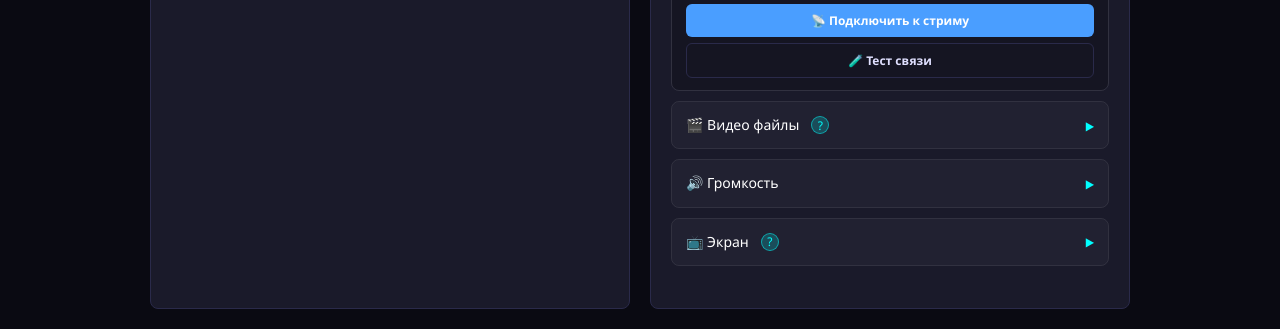
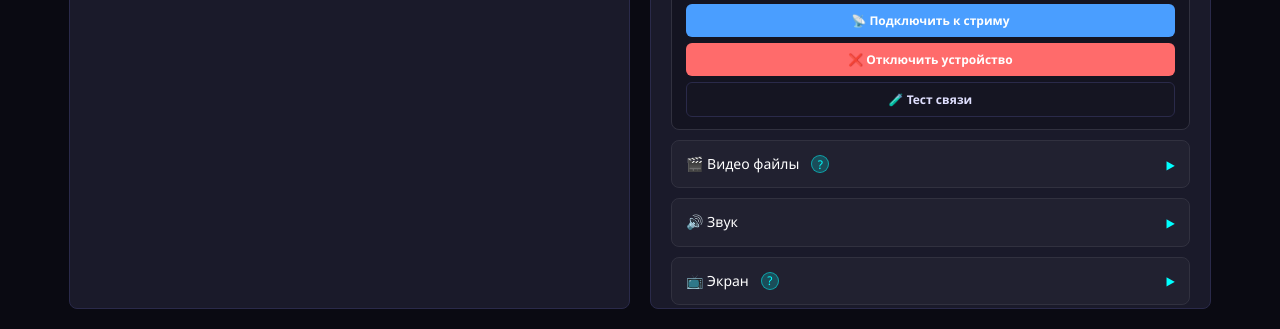
Before and after one commit to Mokrovi/forLift, a Python web app: template web/templates/index.html in a window 1280 px wide. Shown: the part 941-1270 px from the top of the page. Run offline with Jinja, Linux system fonts and the light colour scheme; the template is opened without the code that fills it, so the values that code supplies are empty.

Commit message:
кнопка отключения android + убрал громкость вэбки + микрофон вкл/выкл

```diff
--- a/web/static/js/main.js
+++ b/web/static/js/main.js
@@ -297,6 +297,24 @@
     }
 }
 
+async function disconnectAndroid() {
+    if (!selectedAndroidIp) {
+        alert('❌ Нет выбранного устройства');
+        return;
+    }
+
+    const ip = selectedAndroidIp;
+    selectedAndroidIp = null;
+
+    // Обновляем список
+    if (window.app && window.app.api) {
+        window.app.api.cachedIps = window.app.api.cachedIps.filter(i => i !== ip);
+    }
+    renderAndroidIpList(window.app.api.cachedIps || []);
+
+    alert(`✅ Устройство ${ip} отключено`);
+}
+
 async function testStreamConnection() {
     if (!selectedAndroidIp) {
         alert('❌ Сначала выберите устройство из списка');
@@ -477,6 +495,28 @@
     }
 }
 
+async function toggleMicrophone(mute) {
+    const micSelect = document.getElementById('microphone_name');
+    const micStatus = document.getElementById('micStatusValue');
+
+    if (micSelect) {
+        if (mute) {
+            // Запоминаем текущий микрофон и выключаем
+            micSelect.setAttribute('data-prev-value', micSelect.value);
+            micSelect.value = '';
+            if (micStatus) micStatus.textContent = 'Выкл';
+        } else {
+            // Восстанавливаем предыдущий микрофон
+            const prevValue = micSelect.getAttribute('data-prev-value') || '';
+            micSelect.value = prevValue;
+            if (micStatus) micStatus.textContent = 'Вкл';
+        }
+    }
+
+    // Если стрим уже запущен - перезапускаем с новыми настройками
+    console.log('Микрофон:', mute ? 'выключен' : 'включен');
+}
+
 async function setDisplayMode(mode) {
     if (!selectedAndroidIp) {
         alert('❌ Сначала выберите устройство');
@@ -501,26 +541,11 @@
     }
 }
 
-async function updateWebcamVolume(value) {
-    if (!selectedAndroidIp) return;
-
-    let targetIp = selectedAndroidIp;
-    if (!targetIp.includes(':')) {
-        targetIp = targetIp + ':8080';
+async function toggleWebcamVisibility(visible) {
+    if (!selectedAndroidIp) {
+        alert('❌ Сначала выберите устройство');
+        return;
     }
-
-    const display = document.getElementById('webcamVolumeValue');
-    if (display) display.textContent = `${value}%`;
-
-    try {
-        await window.app.api.setWebcamVolume(targetIp, value / 100);
-    } catch (error) {
-        console.error('Ошибка установки громкости:', error);
-    }
-}
-
-async function muteWebcam(mute) {
-    if (!selectedAndroidIp) return;
 
     let targetIp = selectedAndroidIp;
     if (!targetIp.includes(':')) {
@@ -528,21 +553,7 @@
     }
 
     try {
-        const volume = mute ? 0 : 100;
-        await window.app.api.setWebcamVolume(targetIp, volume / 100);
-        const display = document.getElementById('webcamVolumeValue');
-        const slider = document.getElementById('webcamVolume');
-
-        if (display) display.textContent = mute ? '0%' : '100%';
-        if (slider) slider.value = mute ? 0 : 100;
-    } catch (error) {
-        console.error('Ошибка:', error);
-    }
-}
-
-async function toggleWebcamVisibility(visible) {
-    try {
-        const result = await window.app.api.setWebcamVisibility(visible);
+        const result = await window.app.api.setWebcamVisibility(targetIp, visible);
         console.log(result.message);
     } catch (error) {
         alert('❌ Ошибка: ' + error.message);
--- a/web/templates/index.html
+++ b/web/templates/index.html
@@ -457,6 +457,9 @@
                                 <button type="button" onclick="sendStreamSignal()" class="btn btn-primary btn-sm w-100" style="margin-top:10px">
                                     📡 Подключить к стриму
                                 </button>
+                                <button type="button" onclick="disconnectAndroid()" class="btn btn-danger btn-sm w-100" style="margin-top:6px">
+                                    ❌ Отключить устройство
+                                </button>
                                 <button type="button" onclick="testStreamConnection()" class="btn btn-secondary btn-sm w-100" style="margin-top:6px">
                                     🧪 Тест связи
                                 </button>
@@ -495,7 +498,7 @@
                         <!-- Громкость -->
                         <div class="accordion-item" id="acc-volume">
                             <div class="accordion-header" onclick="toggleAccordion('volume')">
-                                <span class="accordion-title">🔊 Громкость</span>
+                                <span class="accordion-title">🔊 Звук</span>
                                 <span class="accordion-icon">▶</span>
                             </div>
                             <div class="accordion-content">
@@ -512,13 +515,12 @@
                                 </div>
                                 <div>
                                     <div style="display:flex;justify-content:space-between;margin-bottom:6px">
-                                        <span style="font-size:13px;color:#0ff">📷 Вебкамера:</span>
-                                        <span id="webcamVolumeValue" style="font-size:13px;color:#0ff;font-weight:600">100%</span>
+                                        <span style="font-size:13px;color:#0ff">🎤 Микрофон:</span>
+                                        <span id="micStatusValue" style="font-size:13px;color:#0ff;font-weight:600">Вкл</span>
                                     </div>
-                                    <input type="range" id="webcamVolume" min="0" max="100" value="100" class="volume-slider" oninput="updateWebcamVolume(this.value)">
-                                    <div style="display:flex;gap:6px;margin-top:6px;justify-content:flex-end">
-                                        <button type="button" onclick="muteWebcam(true)" class="btn btn-secondary btn-sm">🔇</button>
-                                        <button type="button" onclick="muteWebcam(false)" class="btn btn-secondary btn-sm">🔊</button>
+                                    <div style="display:flex;gap:6px;justify-content:flex-end">
+                                        <button type="button" onclick="toggleMicrophone(true)" class="btn btn-danger btn-sm" style="flex:1">🔇 Выкл</button>
+                                        <button type="button" onclick="toggleMicrophone(false)" class="btn btn-success btn-sm" style="flex:1">🔊 Вкл</button>
                                     </div>
                                 </div>
                             </div>
```
Also changed, not shown: 1 other file.
